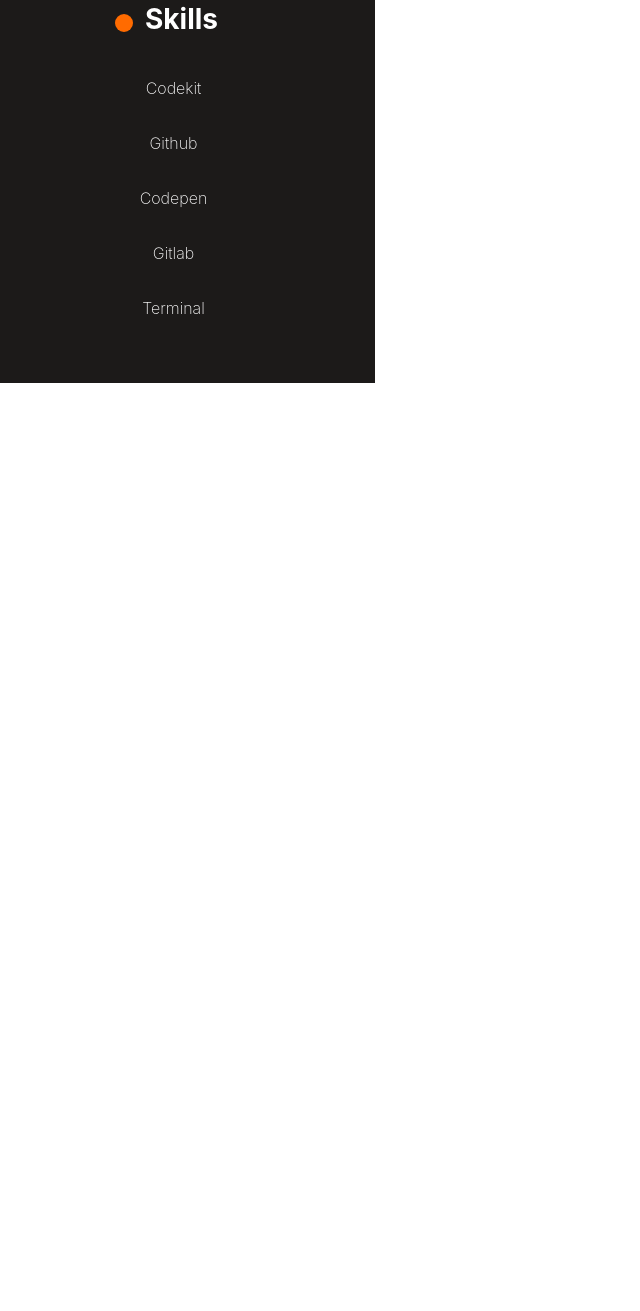
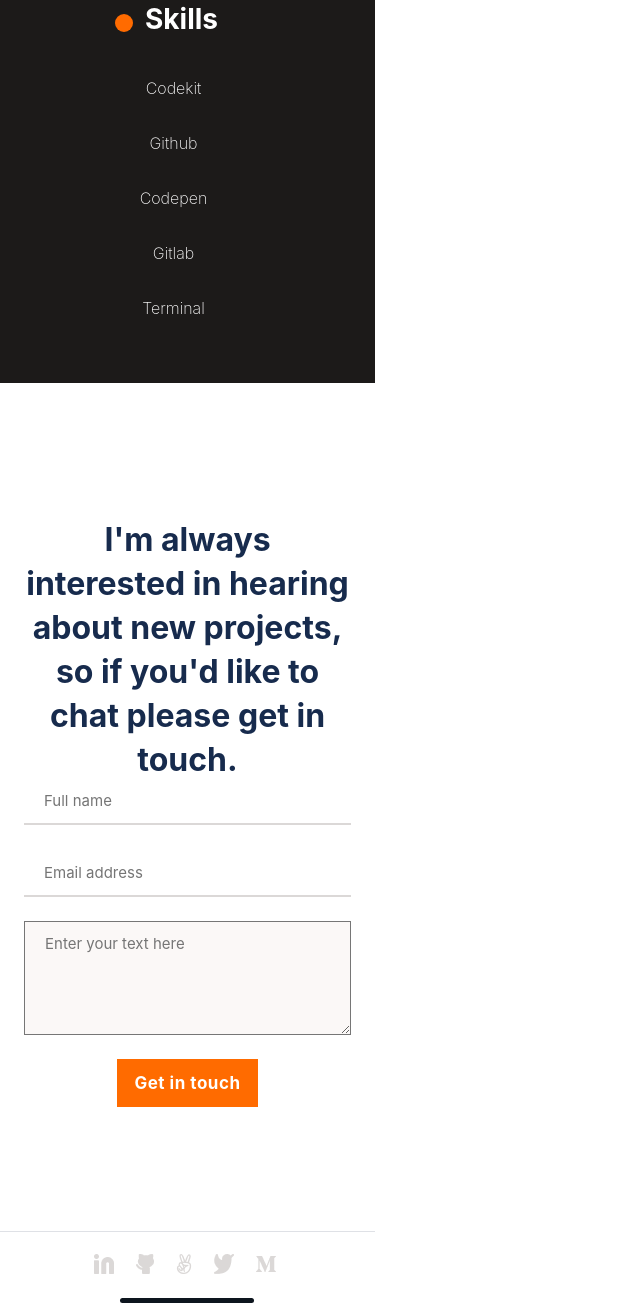
Before and after one commit to Lancelot-SO/my_portfolio, a website: page index.html in a window 1280 px wide. Shown: the part 5655-6966 px from the top of the page, without its empty margins (0-640 px from the left). Before the commit the page ends 6038 px from the top, so only its background shows below. Drawn offline with nearby package versions, Linux system fonts and the light colour scheme; a web font is replaced by a local one.

Commit message:
modified the project by adding the contact section and the footer section

```diff
--- a/index.html
+++ b/index.html
@@ -361,5 +361,36 @@
 
     </section>
 
+    <section class="contact">
+      <div class="contact-text">
+        <p>
+          I'm always interested in hearing about new projects,
+          so if you'd like to chat please get in touch.
+        </p>
+      </div>
+
+      <form action="" class="contact-form" method="post">
+        <input type="text" name="name" class="contact-form-text" maxlength="30" placeholder="Full name" required>
+        <input type="email" name="email" class="contact-form-email" placeholder="Email address" required>
+        <textarea name="contact" name="message" class="contact-textarea" maxlength="500" placeholder="Enter your text here" required></textarea>
+        <button type="submit" class="contact-button">Get in touch</button>
+      </form>
+    </section>
+
+    <footer>
+      <div class="footer-line"></div>
+      <div class="footer-socials">
+        <ul>
+          <li><a href="#"><img src="assets/Group.png" alt=""/></a></li>
+          <li><a href="#"><img src="assets/Vector.png" alt=""/></a></li>
+          <li><a href="#"><img src="assets/Vector2.png" alt=""/></a></li>
+          <li><a href="#"><img src="assets/Vector3.png" alt=""/></a></li>
+          <li><a href="#"><img src="assets/Vector4.png" alt=""/></a></li>
+        </ul>
+      </div>
+
+      <div class="footer-bottom"></div>
+    </footer>
+
   </body>
 </html>
--- a/styles.css
+++ b/styles.css
@@ -1085,4 +1085,170 @@
     font-size: 16px;
     line-height: 43px;
   }
+
+  .contact {
+    display: flex;
+    flex-direction: column;
+    align-items: flex-start;
+    padding: 120px 24px;
+    gap: 58px;
+    position: absolute;
+    width: 375px;
+    height: 844px;
+    top: 6038px;
+  }
+
+  .contact-text {
+    display: flex;
+    flex-direction: column;
+    align-items: center;
+    gap: 24px;
+    width: 327px;
+    height: 216px;
+    padding: 15px 16px;
+  }
+
+  .contact-text p {
+    width: 327px;
+    height: 216px;
+    font-family: "Inter", sans-serif;
+    font-style: normal;
+    font-weight: 700;
+    font-size: 32px;
+    line-height: 44px;
+    text-align: center;
+    color: #172b4d;
+  }
+
+  .contact-form {
+    display: flex;
+    flex-direction: column;
+    align-items: center;
+    gap: 24px;
+    width: 327px;
+    height: 330px;
+  }
+
+  .contact-form input {
+    left: 16px;
+    right: 16px;
+    font-family: "Inter", sans-serif;
+    font-style: normal;
+    font-weight: 400;
+    font-size: 15px;
+    line-height: 24px;
+    display: flex;
+    align-items: center;
+    color: #979493;
+    padding: 20px;
+  }
+
+  .contact-form-text {
+    display: flex;
+    align-items: flex-start;
+    flex-direction: row;
+    gap: 24px;
+    box-sizing: border-box;
+    width: 327px;
+    height: 48px;
+    border: none;
+    border-bottom: 2px solid #dbd8d7;
+  }
+
+  .contact-form-email {
+    display: flex;
+    align-items: flex-start;
+    flex-direction: row;
+    gap: 24px;
+    box-sizing: border-box;
+    width: 327px;
+    height: 48px;
+    border: none;
+    border-bottom: 2px solid #dbd8d7;
+  }
+
+  .contact-form textarea {
+    width: 327px;
+    height: 114px;
+    padding: 20px;
+    padding-top: 10px;
+    color: #3c3a39;
+    font-family: "Inter", sans-serif;
+    font-style: normal;
+    font-weight: 400;
+    font-size: 15px;
+    line-height: 24px;
+  }
+
+  .contact-textarea {
+    background: #fbf8f7;
+  }
+
+  .contact-form button {
+    display: flex;
+    flex-direction: row;
+    align-items: center;
+    justify-content: center;
+    padding: 12px;
+    gap: 10px;
+    width: 141px;
+    height: 48px;
+    background: #ff6b00;
+    border: none;
+  }
+
+  .contact-button {
+    color: #fff;
+    font-family: "Inter", sans-serif;
+    font-style: normal;
+    font-weight: 700;
+    font-size: 17px;
+    line-height: 24px;
+    letter-spacing: 0.03em;
+  }
+
+  footer {
+    position: absolute;
+    width: 375px;
+    height: 80px;
+    top: 6886px;
+  }
+
+  .footer-line {
+    height: 1px;
+    background: #dfe1e6;
+  }
+
+  .footer-socials {
+    display: flex;
+    flex-direction: column;
+    align-items: center;
+    width: 200px;
+    height: 40px;
+    left: calc(50% - 200px / 2 + 0.5px);
+    top: calc(50% - 40px / 2);
+  }
+
+  .footer-socials ul {
+    display: flex;
+    flex-direction: row;
+    align-items: center;
+    list-style: none;
+    gap: 22px;
+    width: 20px;
+    height: 20px;
+    padding-top: 30px;
+    margin-right: 45px;
+  }
+
+  .footer-bottom {
+    position: absolute;
+    width: 134px;
+    height: 5px;
+    left: calc(50% - 134px / 2 - 0.5px);
+    bottom: 8px;
+    background: #0d151e;
+    border-radius: 10px;
+    margin-top: 20px;
+  }
 }
```
